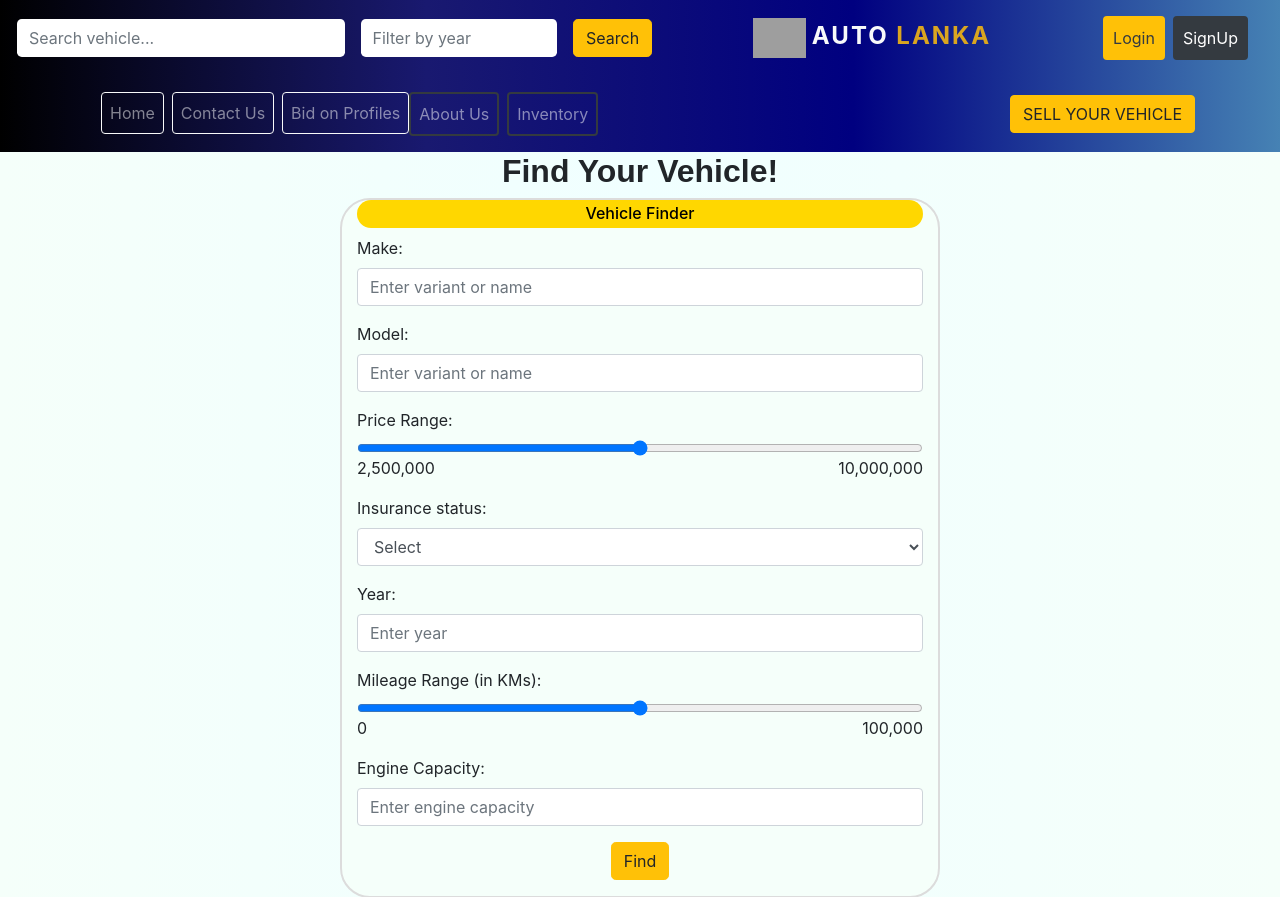
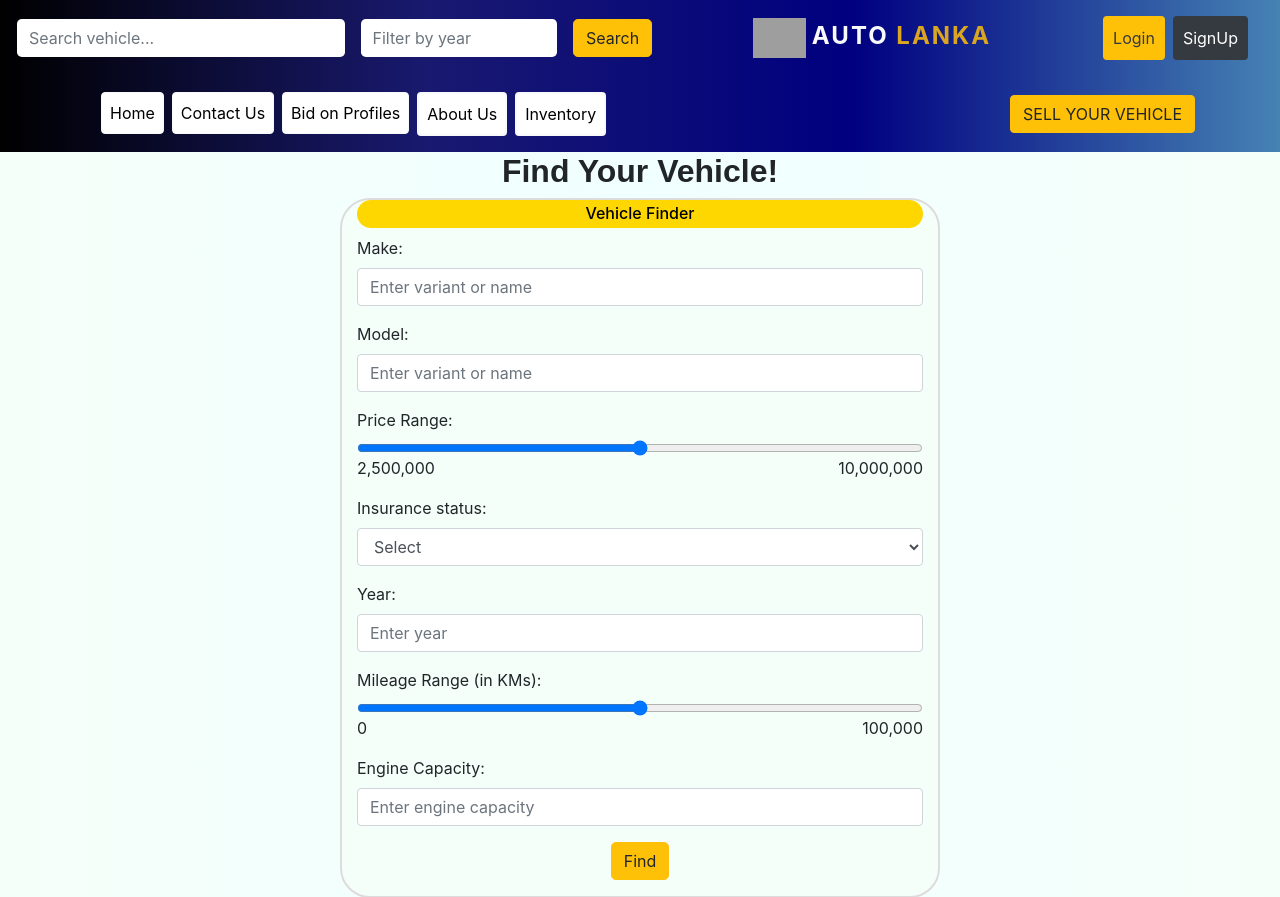
Before and after one commit to SanidiUthsari/BAD--DJANGO-PROJECT-, a Django app: page /Inventory/ in a window 1280 px wide. Shown: the top 897 px of the page. Run offline with Django 4.2, Linux system fonts and the light colour scheme; some libraries are stand-ins or nearby versions; grey boxes are pictures that could not be loaded.

Commit message:
Update header.html

```diff
--- a/showroom/templates/showroom/header.html
+++ b/showroom/templates/showroom/header.html
@@ -10,24 +10,35 @@
             <div class="collapse navbar-collapse" id="navbarNav">
                 <ul class="navbar-nav mr-auto">
                     <li class="nav-item">
-                        <a class="nav-link btn btn-outline-light mr-2" href="{% url 'showroom:home_list' %}">Home</a>
+                        <a class="nav-link btn btn-outline-light mr-2" href="{% url 'showroom:home_list' %}"
+                           style="color: black; background-color: white;"
+                           onmouseover="this.style.color='white'; this.style.backgroundColor='black';"
+                           onmouseout="this.style.color='black'; this.style.backgroundColor='white';">Home</a>
                     </li>
                     <li class="nav-item">
-                        <a class="nav-link btn btn-outline-light mr-2" href="{% url 'showroom:contact' %}">Contact Us</a>
+                        <a class="nav-link btn btn-outline-light mr-2" href="{% url 'showroom:contact' %}"
+                           style="color: black; background-color: white;"
+                           onmouseover="this.style.color='white'; this.style.backgroundColor='black';"
+                           onmouseout="this.style.color='black'; this.style.backgroundColor='white';">Contact Us</a>
                     </li>
                     <li class="nav-item">
-                        <a class="nav-link btn btn-outline-light" href="{% url 'auction:profile_list' %}">Bid on Profiles</a>
-                    </li>
-                    <!-- New "About Us" button -->
-                    <li class="nav-item">
-                         <a class="nav-link btn btn-outline-dark mr-2" href="{% url 'showroom:Aboutus' %}" style="border-width: 2px;">About Us</a>
-
+                        <a class="nav-link btn btn-outline-light mr-2" href="{% url 'auction:profile_list' %}"
+                           style="color: black; background-color: white;"
+                           onmouseover="this.style.color='white'; this.style.backgroundColor='black';"
+                           onmouseout="this.style.color='black'; this.style.backgroundColor='white';">Bid on Profiles</a>
                     </li>
                     <li class="nav-item">
-                         <a class="nav-link btn btn-outline-dark mr-2" href="{% url 'showroom:Inventory' %}" style="border-width: 2px;">Inventory</a>
-
+                        <a class="nav-link btn btn-outline-light mr-2" href="{% url 'showroom:Aboutus' %}"
+                           style="color: black; background-color: white; border-width: 2px;"
+                           onmouseover="this.style.color='white'; this.style.backgroundColor='black';"
+                           onmouseout="this.style.color='black'; this.style.backgroundColor='white';">About Us</a>
                     </li>
-
+                    <li class="nav-item">
+                        <a class="nav-link btn btn-outline-light mr-2" href="{% url 'showroom:Inventory' %}"
+                           style="color: black; background-color: white; border-width: 2px;"
+                           onmouseover="this.style.color='white'; this.style.backgroundColor='black';"
+                           onmouseout="this.style.color='black'; this.style.backgroundColor='white';">Inventory</a>
+                    </li>
                 </ul>
             </div>
         </nav>
```
